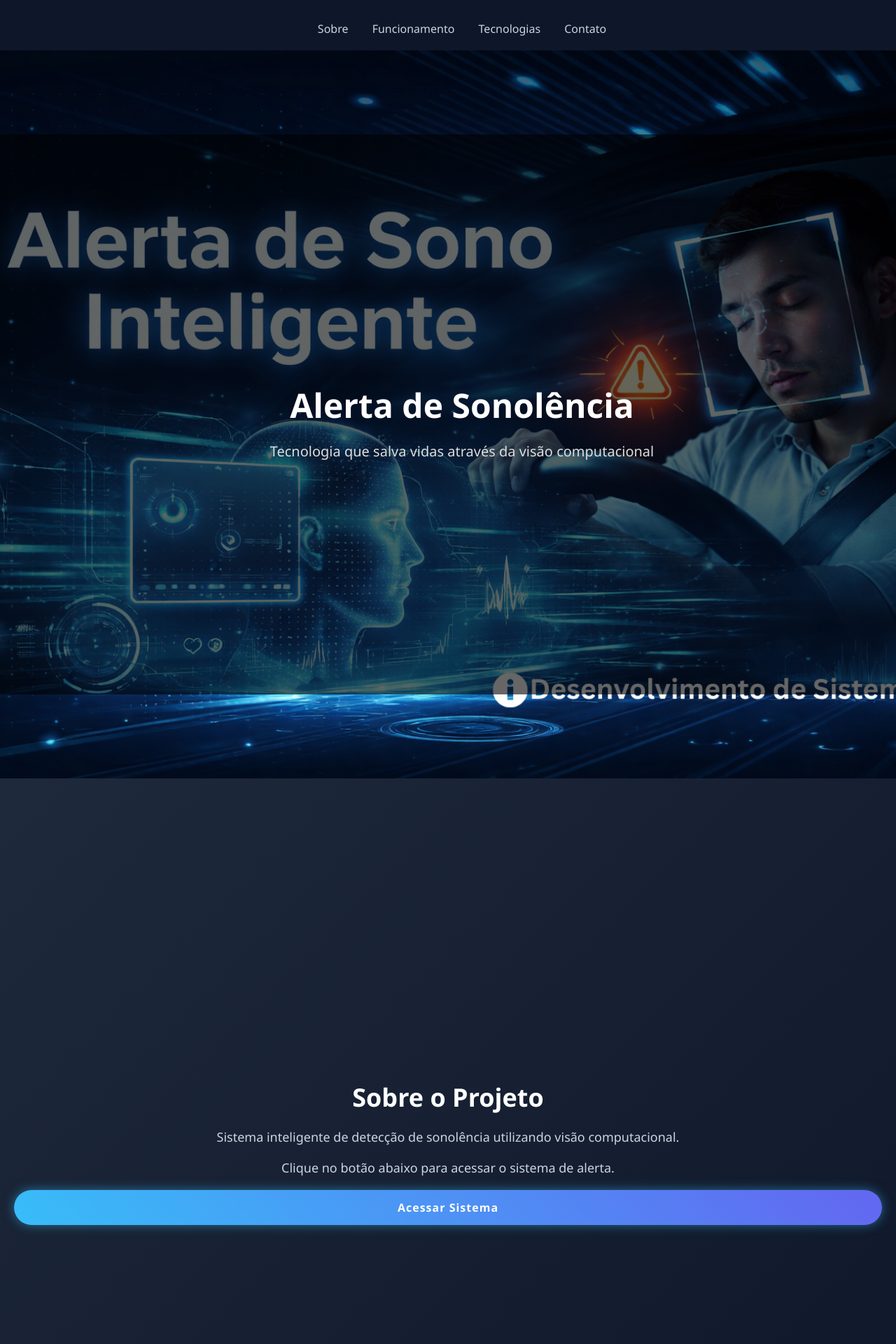
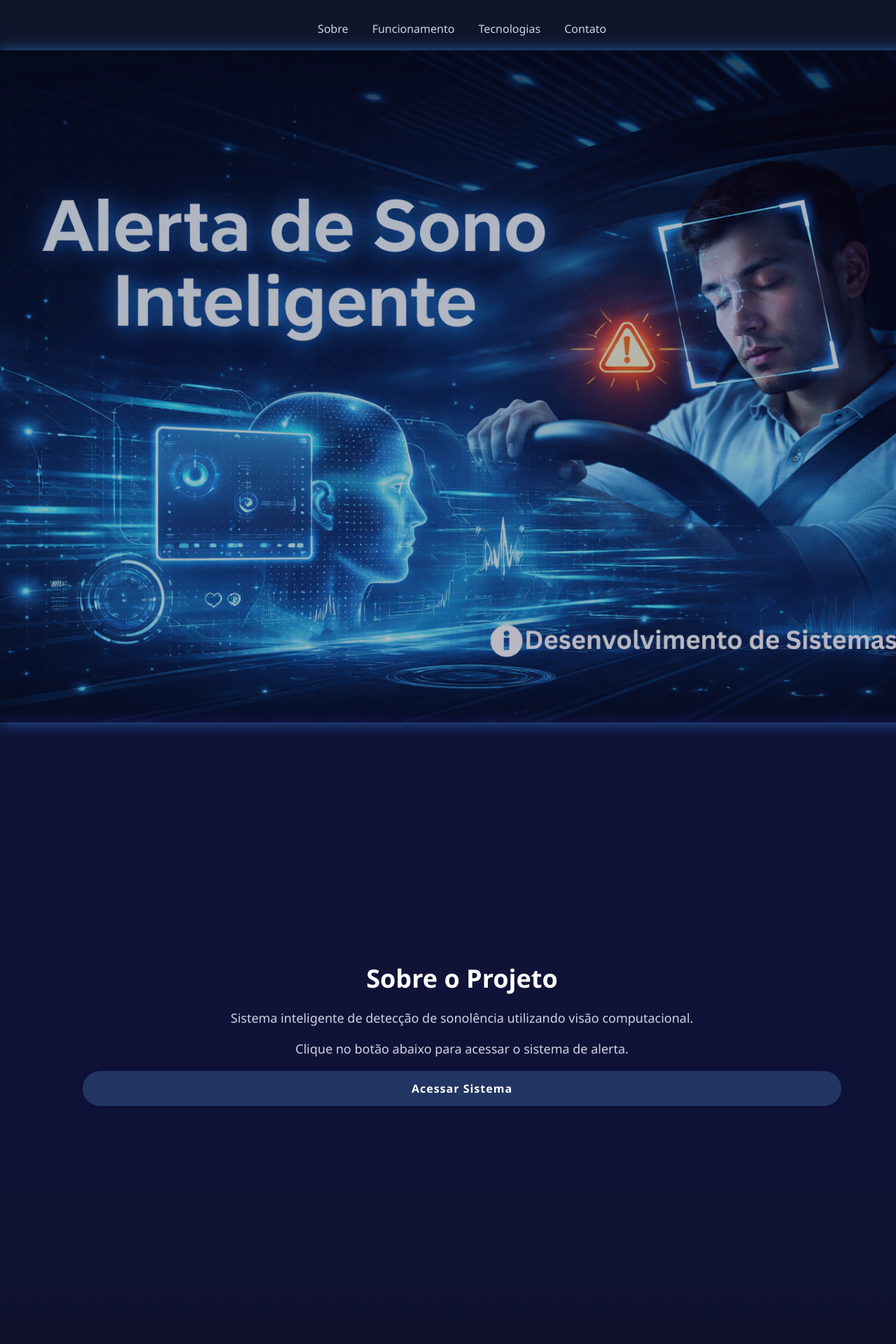
Before and after one commit to Matheuscavalcanti12/Projeto_Alerta_tcc, a Flask app: page / in a window 1280 px wide. Shown: the top 1920 px of the page at 70% size. Run offline with Flask 3, Linux system fonts and the light colour scheme; some libraries are stand-ins or nearby versions.

Commit message:
css-nix-1

```diff
--- a/static/spa.css
+++ b/static/spa.css
@@ -3,7 +3,7 @@
     margin: 0;
     font-family: 'Segoe UI', Arial, sans-serif;
     scroll-behavior: smooth;
-    background: #0f172a;
+    background: #151338;
     color: white;
 }
 
@@ -25,34 +25,16 @@
     height: 90vh;
     background-size: cover;
     background-position: center;
-    position: relative;
     display: flex;
     align-items: center;
     justify-content: center;
+    background-image: url('imagem/Desenvolvimento de Sistemas.png');
+    opacity: 70%;
+    box-shadow: 0 0 20px rgb(54, 131, 219);
 }
 
-.banner-overlay {
-    background: rgba(0, 0, 0, 0.6);
-    width: 100%;
-    height: 100%;
-    display: flex;
-    flex-direction: column;
-    align-items: center;
-    justify-content: center;
-    text-align: center;
-    padding: 20px;
-}
 
-.banner-overlay h2 {
-    font-size: 48px;
-    color: white;
-    margin-bottom: 20px;
-}
 
-.banner-overlay p {
-    font-size: 20px;
-    color: #ddd;
-}
 
 header h1 {
     margin: 0;
@@ -95,7 +77,7 @@
 
 /* ================= SECTIONS ================= */
 section {
-    padding: 120px 20px;
+    padding: 80px 20px;
     min-height: 100vh;
     display: flex;
     flex-direction: column;
@@ -106,19 +88,27 @@
 
 /* Gradientes modernos */
 #sobre {
-    background: linear-gradient(135deg, #1e293b, #0f172a);
+    background-image: linear-gradient(to bottom,#101338 60%, #0f112a);
+    box-shadow: 0 0 20px rgb(84, 54, 219);
+    width: 100%;
 }
 
 #funcionamento {
-    background: linear-gradient(135deg, #0f172a, #1e293b);
+    background-image: linear-gradient(to bottom,#0f112a 60%, #0d0f24);
+    box-shadow: 0 0 20px rgb(84, 54, 219);
+    width: 100%;
 }
 
 #tecnologias {
-    background: linear-gradient(135deg, #1e293b, #334155);
+    background-image: linear-gradient(to bottom,#0d0f24 60%, #0d0f24);
+    box-shadow: 0 0 20px rgb(84, 54, 219);
+    width: 100%;
 }
 
 #contato {
-    background: linear-gradient(135deg, #0f172a, #1e293b);
+    background-image: linear-gradient(to bottom,#0d0f24, #151338);
+    box-shadow: 0 0 20px rgb(84, 54, 219);
+    width: 100%;
 }
 
 /* ================= TITLES ================= */
@@ -138,15 +128,19 @@
 .btn-login {
     display: inline-block;
     padding: 14px 30px;
-    background: linear-gradient(45deg, #38bdf8, #6366f1);
-    color: white;
+    width: 80%;
+    margin: 0 auto;
+    background-color:  #223563;
+    color: rgb(255, 255, 255);
     text-decoration: none;
     border-radius: 50px;
     font-weight: bold;
     letter-spacing: 1px;
     transition: 0.3s ease;
-    box-shadow: 0 0 15px rgba(56, 189, 248, 0.5);
+    margin-bottom: 100px;
+    box-shadow: 0 0 15px rgba(12, 12, 53, 0.8);
 }
+
 
 .btn-login:hover {
     transform: scale(1.08);
--- a/templates/spa.html
+++ b/templates/spa.html
@@ -24,13 +24,8 @@
 
 
 
-<section class="banner"
-    style="background-image: url('{{ url_for('static', filename='imagem/Desenvolvimento de Sistemas.png') }}')";>
+<section class="banner">
 
-    <div class="banner-overlay">
-        <h2>Alerta de Sonolência</h2>
-        <p>Tecnologia que salva vidas através da visão computacional</p>
-    </div>
 
 </section>
 
```
Also changed, not shown: other parts of static/spa.css (+12 -62 lines), static/style.css (+7 -8 lines).
